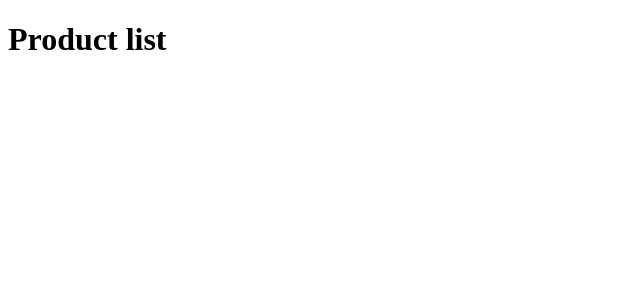
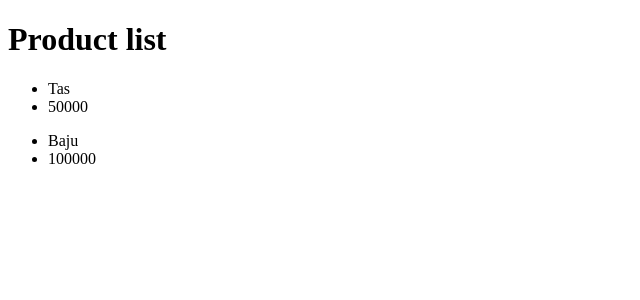
Before and after one commit to faiz832/React-CRUD-REST-API, a React (Vite) app: page /product in a window 1280 px wide. Shown: the top 300 px of the page, without its empty margins (0-640 px from the left). Built offline with nearby package versions, Linux system fonts and the light colour scheme; data requests are answered from the project's data file.

Commit message:
feat: add fetch product data

```diff
--- /dev/null
+++ b/db.json
@@ -0,0 +1,12 @@
+{
+  "products": [
+    {
+      "name": "Tas",
+      "price": "50000"
+    },
+    {
+      "name": "Baju",
+      "price": "100000"
+    }
+  ]
+}
--- a/package.json
+++ b/package.json
@@ -10,6 +10,7 @@
     "preview": "vite preview"
   },
   "dependencies": {
+    "axios": "^1.11.0",
     "react": "^19.1.1",
     "react-dom": "^19.1.1",
     "react-router-dom": "^7.8.2"
--- /dev/null
+++ b/src/api/apiClient.js
@@ -0,0 +1,7 @@
+import axios from "axios";
+
+const apiClient = axios.create({
+  baseURL: "http://localhost:5000/",
+});
+
+export default apiClient;
--- a/src/pages/Product.jsx
+++ b/src/pages/Product.jsx
@@ -1,7 +1,36 @@
+import { useEffect, useState } from "react";
+import { getProduct } from "../services/productServices";
+
 export default function Product() {
+  const [products, setProducts] = useState([]);
+  const [loading, setLoading] = useState(true);
+
+  const loadProduct = async () => {
+    try {
+      const data = await getProduct();
+      setProducts(data);
+    } catch (err) {
+      console.log(err);
+    } finally {
+      setLoading(false);
+    }
+  };
+
+  useEffect(() => {
+    loadProduct();
+  }, []);
+
   return (
     <>
       <h1>Product list</h1>
+
+      {loading && <h1>Loading...</h1>}
+      {products.map((product) => (
+        <ul key={product.id}>
+          <li>{product.name}</li>
+          <li>{product.price}</li>
+        </ul>
+      ))}
     </>
   );
 }
--- /dev/null
+++ b/src/services/productServices.js
@@ -0,0 +1,7 @@
+import apiClient from "../api/apiClient";
+
+// GET DATA
+export const getProduct = async () => {
+  const res = await apiClient.get("/products");
+  return res.data;
+};
```
Also changed, not shown: 1 other file (tests, documents, lock files or other folders).
